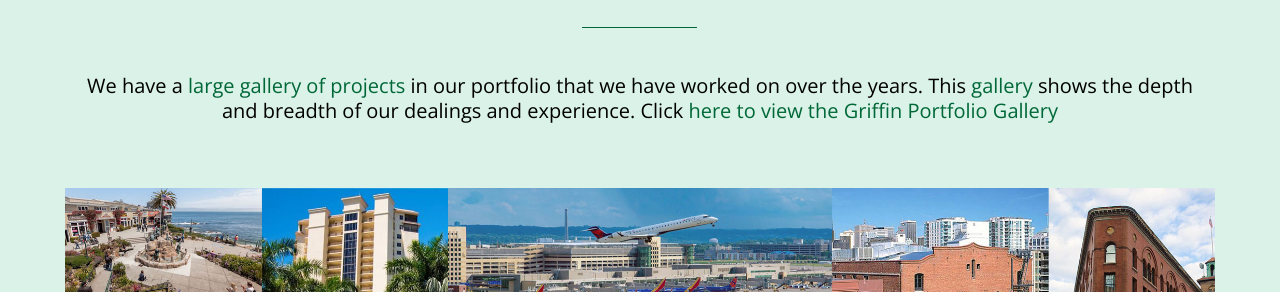
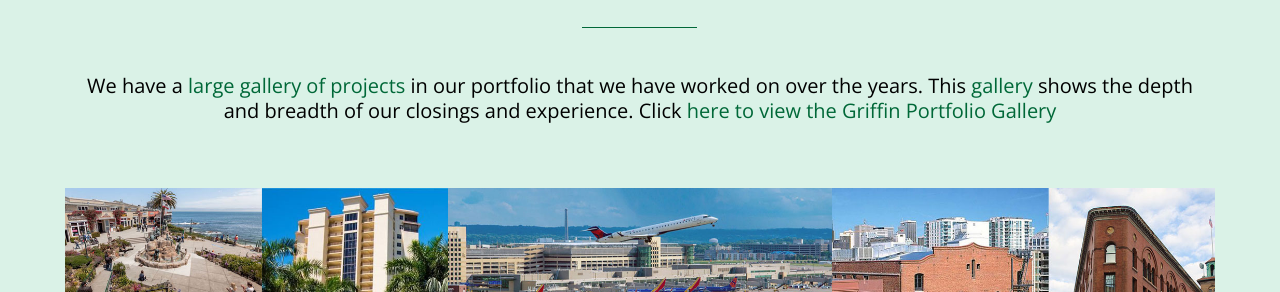
Before and after one commit to FatMan50/griffin-blog, a Jekyll site: the page built from index.html, in a window 1280 px wide and 900 px high, scrolled down 1364 px. Shown: the part 188-480 px from the top of the window. Built offline with Jekyll 4.4.1, drawn with Linux system fonts in a browser that asks for light colours; comment, search, counter and statistics services are not loaded.

Commit message:
fixing more stuff

```diff
--- a/index.html
+++ b/index.html
@@ -108,7 +108,7 @@ layout: default
 
       <div class="sec-title text-center wow animated fadeInDown ">
         <h2>FEATURED PROJECTS</h2>
-        <p style="padding: 15px; color: black; font-size: 2rem;">We have a <a href="{{site.baseurl}}/portfolio">large gallery of projects</a> in our portfolio that we have worked on over the years. This <a href="{{site.baseurl}}/portfolio">gallery</a> shows the depth and breadth of our dealings and experience. Click <a href="{{site.baseurl}}/portfolio">here to view the Griffin Portfolio Gallery</a></p>
+        <p style="padding: 15px; color: black; font-size: 2rem;">We have a <a href="{{site.baseurl}}/portfolio">large gallery of projects</a> in our portfolio that we have worked on over the years. This <a href="{{site.baseurl}}/portfolio">gallery</a> shows the depth and breadth of our closings and experience. Click <a href="{{site.baseurl}}/portfolio">here to view the Griffin Portfolio Gallery</a></p>
       </div>
       <div class="portfolio-wrapper">
           <div class="port-box">
```
